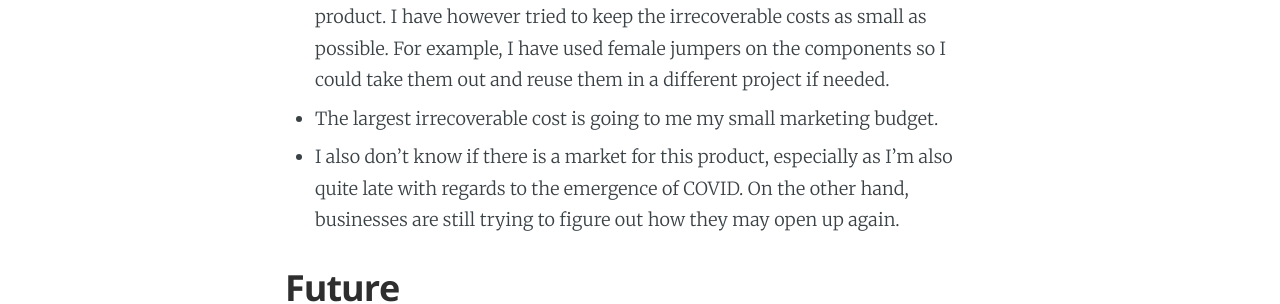
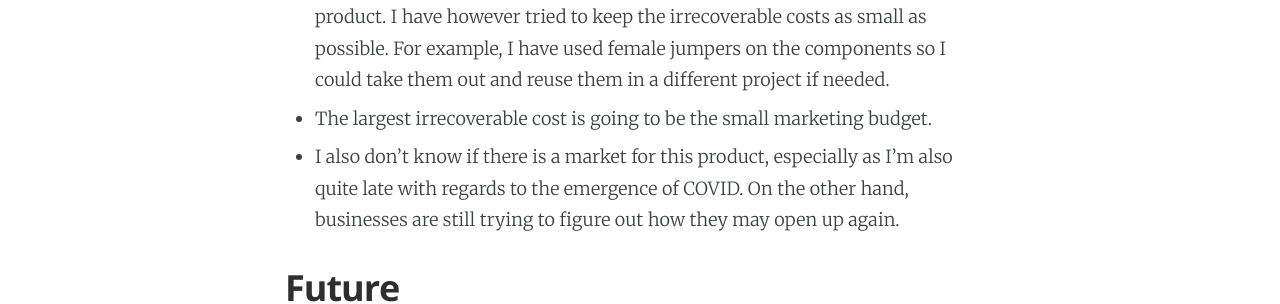
Before and after one commit to NiallBunting/niallbunting.github.io, a Jekyll site: the page built from _posts/2020-07-05-temppoint-small-startups.markdown, in a window 1280 px wide and 900 px high, scrolled down 1984 px. Shown: the part 178-482 px from the top of the window. Built offline with Jekyll 4.4.1, drawn with Linux system fonts in a browser that asks for light colours.

Commit message:
20200705 Fix spelling mistake pointed out to me

```diff
--- a/_posts/2020-07-05-temppoint-small-startups.markdown
+++ b/_posts/2020-07-05-temppoint-small-startups.markdown
@@ -34,7 +34,7 @@ This has fed my desire to create my own business, so decided to just push this i
 ### The downsides
 
 * I think the only real downside would be monetary costs I have put into this product. I have however tried to keep the irrecoverable costs as small as possible. For example, I have used female jumpers on the components so I could take them out and reuse them in a different project if needed.
-* The largest irrecoverable cost is going to me my small marketing budget.
+* The largest irrecoverable cost is going to be the small marketing budget.
 * I also don’t know if there is a market for this product, especially as I’m also quite late with regards to the emergence of COVID. On the other hand, businesses are still trying to figure out how they may open up again.
 
 ## Future
```
